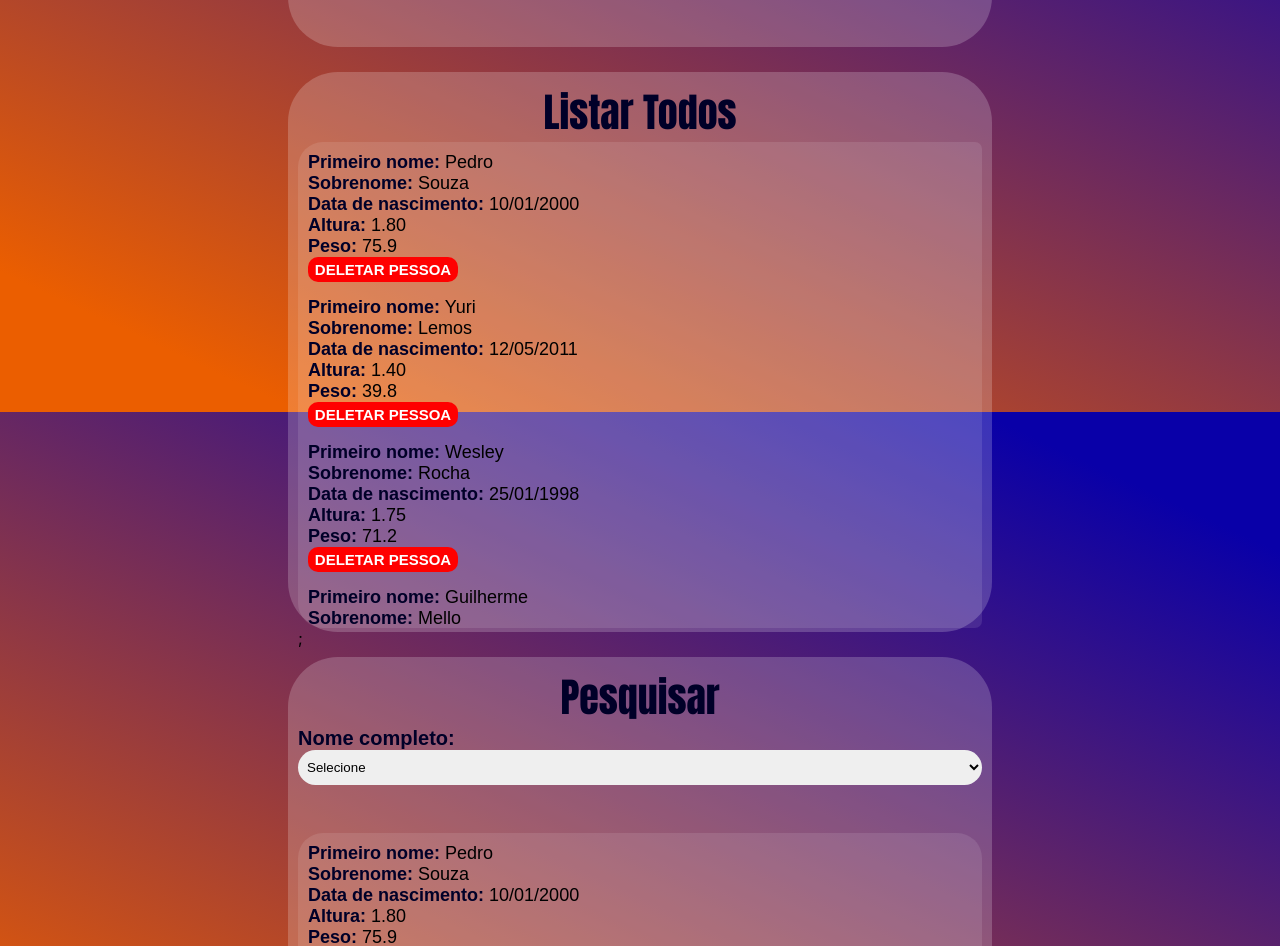
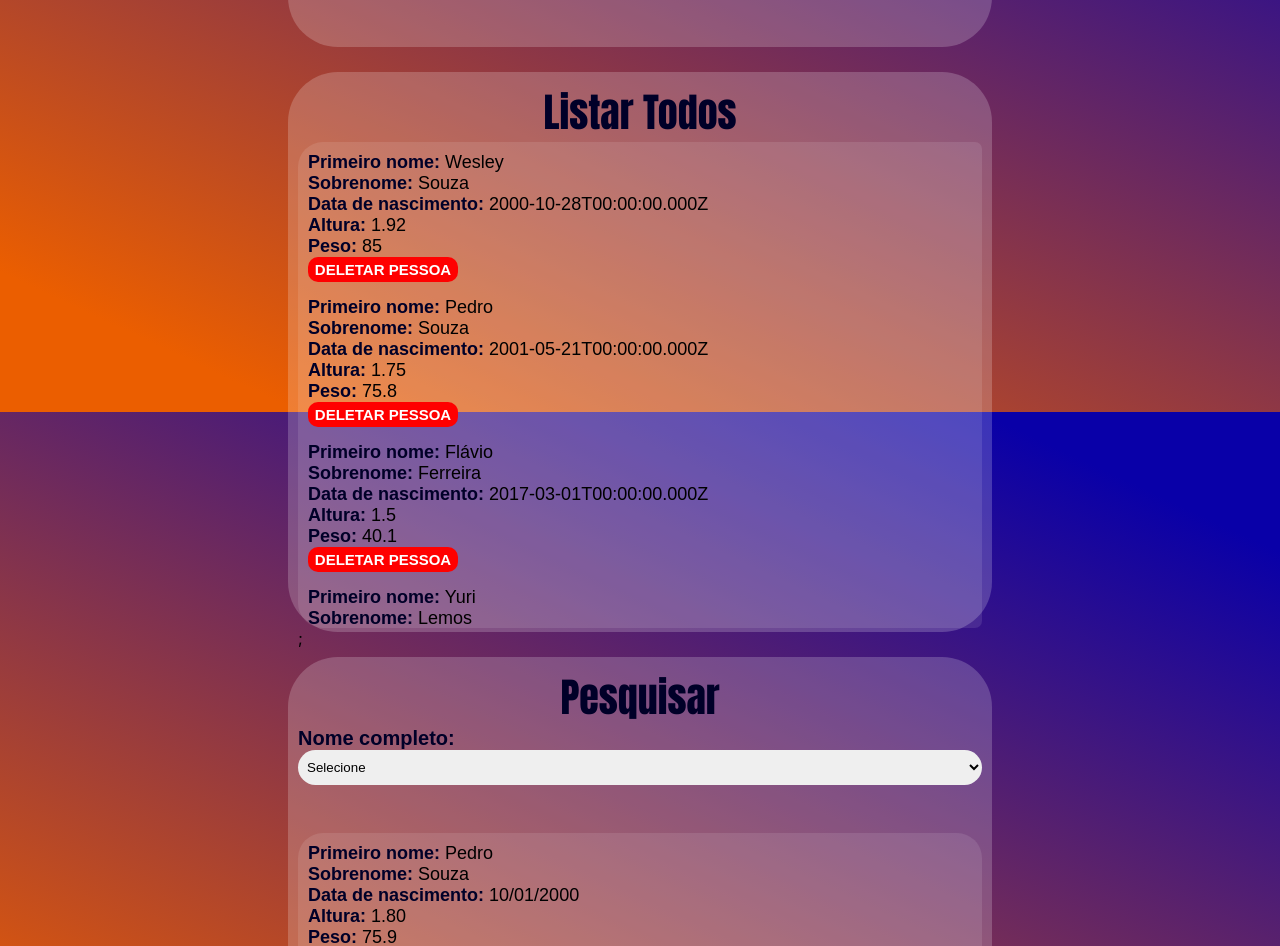
Before and after one commit to Thiago-Henrique-Santos/react-learning, a React (Create React App) app: page / in a window 1280 px wide. Shown: the part 1188-2134 px from the top of the page. Built offline with nearby package versions, Linux system fonts and the light colour scheme.

Commit message:
feat: :sparkles: Adicionando dados na interface conforme o arquivo de dados fixos
Pegando os dados de database.json, transformando em um array de objetos e mapenado este array para transformá-lo em componentes ShowInformation. Então inserindo-os na div de classe InfoBox, no componente ReadAll

```diff
--- a/src/components/CrudSection/CrudSection.jsx
+++ b/src/components/CrudSection/CrudSection.jsx
@@ -1,4 +1,5 @@
 import './crud.css';
+import jsonData from './../../data/database.json';
 
 function CrudSection({type, title}) {
     const crudComponent = getCrudComponent(type);
@@ -20,10 +21,8 @@ function getCrudComponent(type) {
             return(<ReadAll/>);
         case "update":
             return(<Update/>);
-        case "delete":
-            return(<Create/>);
         default:
-            console.log("Non-developed yet!");
+            console.log("Non-developed!");
             break;
     }
 }
@@ -93,12 +92,20 @@ function Update() {
 }
 
 function ReadAll() {
+    let everyone = [];
+    jsonData.everyone.forEach((person) => {
+        everyone.push(person);
+    });
+
+    let showInformationList = everyone.map(person =>
+        <ShowInformation firstName={person.firstName} lastName={person.lastName} birthdate={person.birthdate} height={person.height} weight={person.weight}/>
+    );
+
+    console.log(showInformationList);
+
     return(
         <div class='InfoBox'>
-            <ShowInformation firstName='Pedro' lastName='Souza' birthdate='10/01/2000' height='1.80' weight='75.9'/>
-            <ShowInformation firstName='Yuri' lastName='Lemos' birthdate='12/05/2011' height='1.40' weight='39.8'/>
-            <ShowInformation firstName='Wesley' lastName='Rocha' birthdate='25/01/1998' height='1.75' weight='71.2'/>
-            <ShowInformation firstName='Guilherme' lastName='Mello' birthdate='02/07/1980' height='1.82' weight='80.1'/>
+            {showInformationList}
         </div>
     );
 }
```
